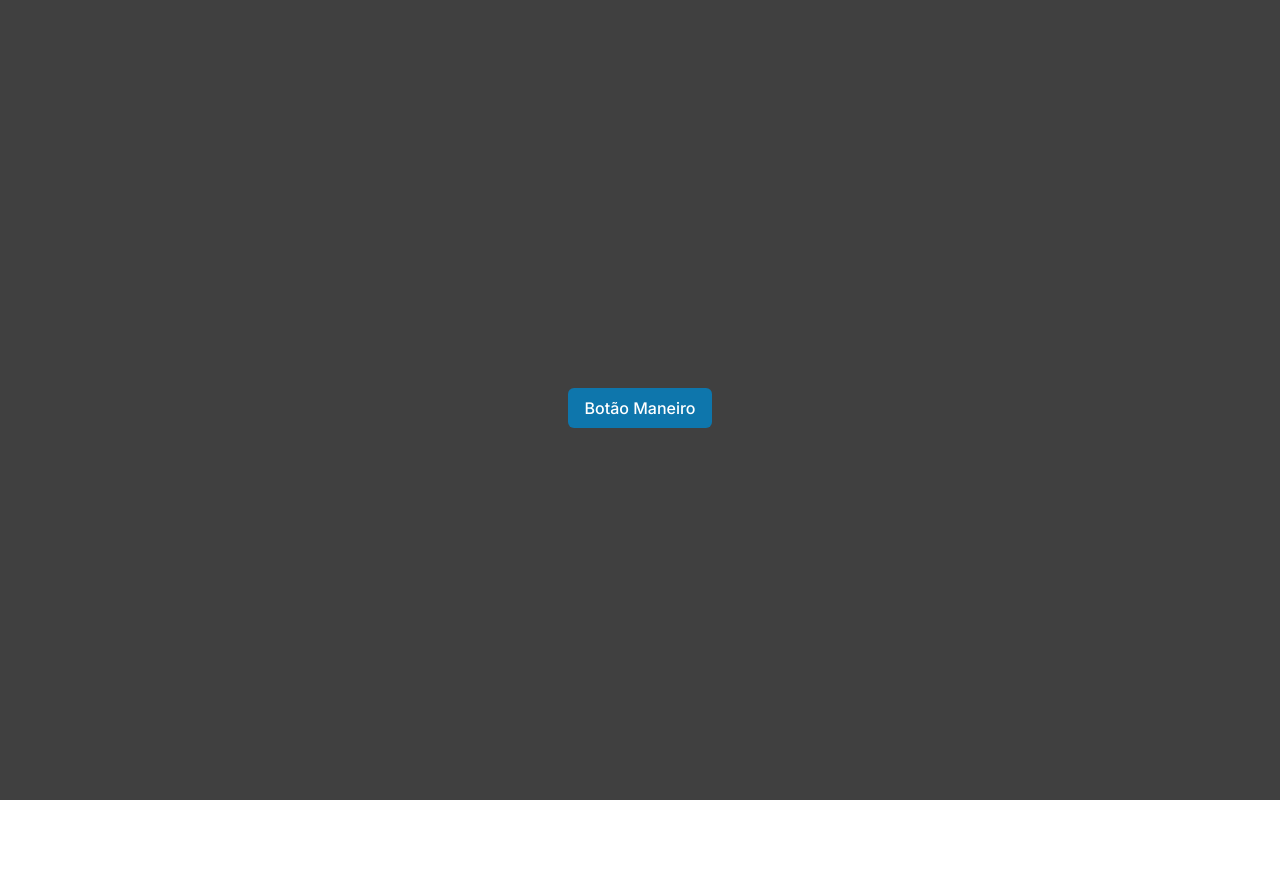
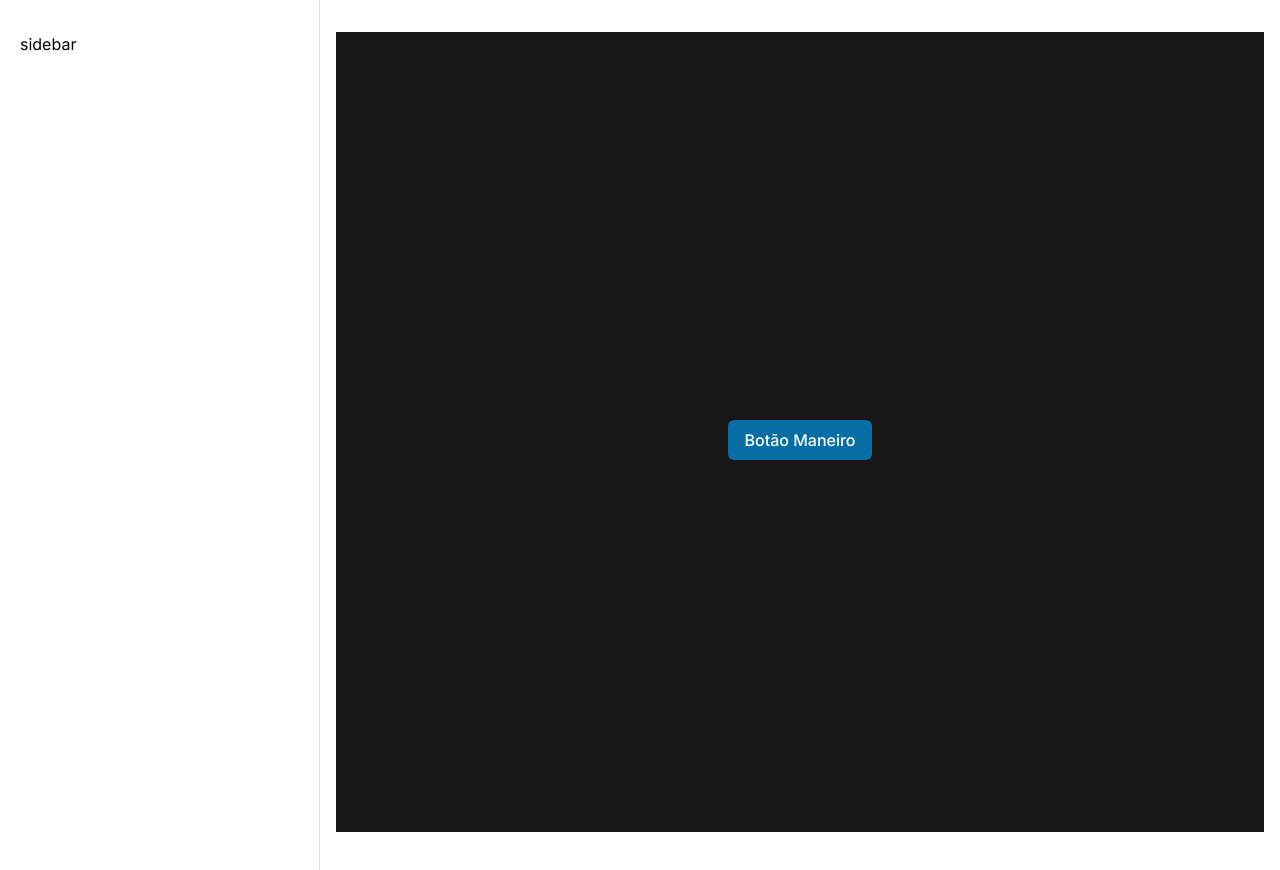
Before and after one commit to GabrielS0ares/tailwind-next, a Next.js app: page / in a window 1280 px wide. Shown: the top 870 px of the page. Before the commit the page ends 800 px from the top, so only its background shows below. Built offline with nearby package versions, Linux system fonts and the light colour scheme.

Commit message:
feat: Estrutura do Layout

```diff
--- a/src/app/components/BotaoManeiro.tsx
+++ b/src/app/components/BotaoManeiro.tsx
@@ -13,7 +13,7 @@
   }
 
   return (
-    <section className="flex h-screen items-center justify-center bg-neutral-700">
+    <section className="flex h-screen items-center justify-center bg-neutral-900">
       {/* Alterar disabled do botão muda o estilo dele com o enable e o disabled */}
       <button
         disabled={!!loading}
--- a/src/app/layout.tsx
+++ b/src/app/layout.tsx
@@ -16,7 +16,12 @@
 }) {
   return (
     <html lang="en">
-      <body className={inter.className}>{children}</body>
+      <body className={inter.className}>
+        <div className="grid-cols-app grid min-h-screen ">
+          <aside className="border-r border-zinc-200 px-5 py-8">sidebar</aside>
+          <main className="px-4 pb-12 pt-8">{children}</main>
+        </div>
+      </body>
     </html>
   )
 }
--- a/tailwind.config.ts
+++ b/tailwind.config.ts
@@ -1,12 +1,12 @@
 import type { Config } from 'tailwindcss'
 
 const config: Config = {
-  content: [
-    './src/**/*.tsx',
-  ],
+  content: ['./src/**/*.tsx'],
   theme: {
     extend: {
-
+      gridTemplateColumns: {
+        app: 'minmax(18rem, 20rem) 1fr',
+      },
     },
   },
   plugins: [],
```
